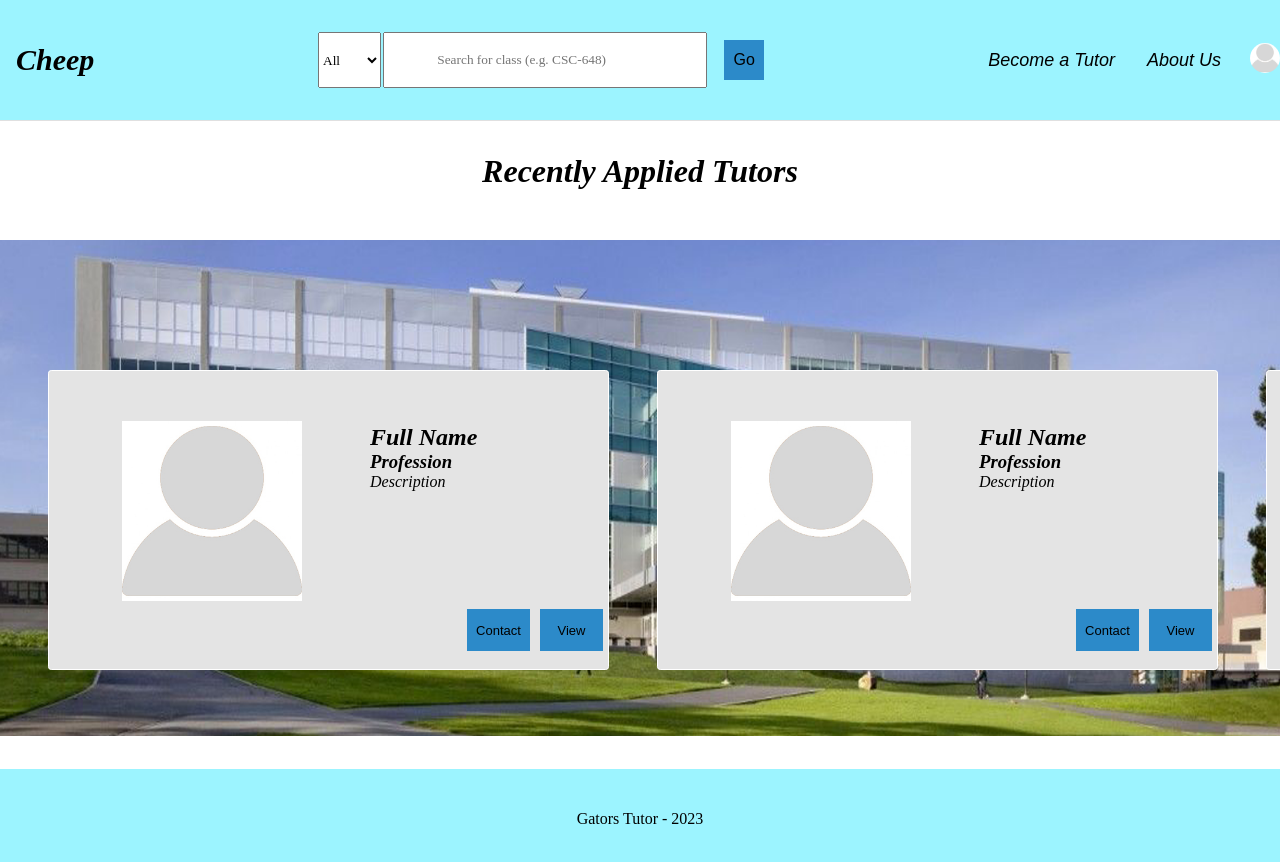
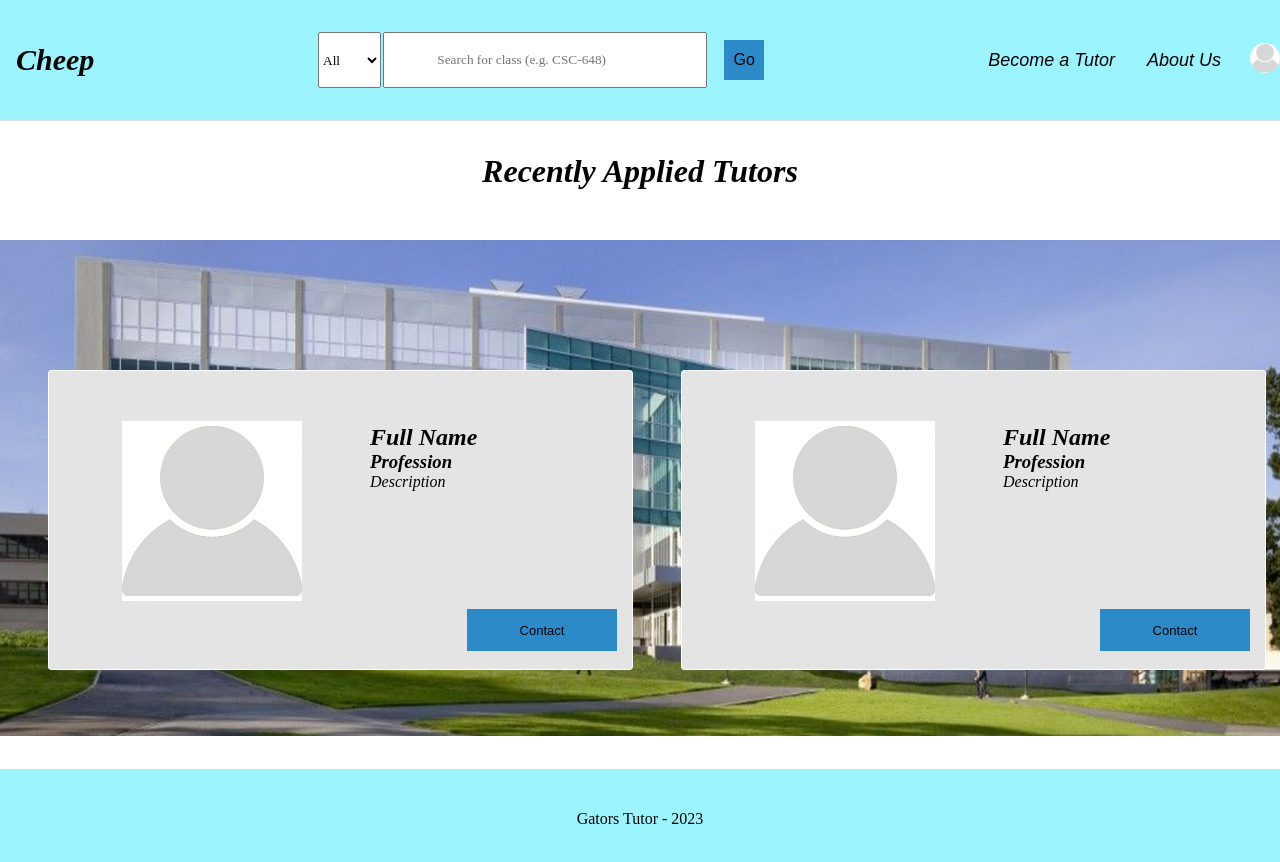
Before and after one commit to spushkin/CSC648_SFSU_Tutor_Project, a React (Create React App) app in the folder application/Front-End/: page / in a window 1280 px wide. Shown: the top 862 px of the page. Built offline with nearby package versions, Linux system fonts and the light colour scheme; a web font is replaced by a local one.

Commit message:
button format on recently applied tutors

```diff
--- a/application/Front-End/public/assets/css/indexStyle.css
+++ b/application/Front-End/public/assets/css/indexStyle.css
@@ -164,8 +164,9 @@ button:hover:not(.dropdown-btn) {
 	position: relative;
 	background-color: rgb(183, 199, 212);
 	margin: 5px 5px 5px 5px;
+	padding-right: 10px;
 	height: 42px;
-	width: 63px;
+	width: 150px;
 }
 
 .active {
@@ -246,6 +247,7 @@ nav .navDropMenu span {
 .ContainterForRecents .buttonHold {
 	margin-top: 69px;
 	margin-left: 7rem;
+	padding-right: 10px;
 }
 .ContainterForRecents > .cardbutton {
 	font-size: 13px;
--- a/application/Front-End/src/pages/CardTemplate.js
+++ b/application/Front-End/src/pages/CardTemplate.js
@@ -36,9 +36,6 @@ function CardTemplate({ result }) {
 							<button className="cardbutton" onClick={routeChange}>
 								Contact
 							</button>
-							<button className="cardbutton" onClick={routeChange}>
-								View
-							</button>
 						</div>
 					</div>
 				</div>
```
